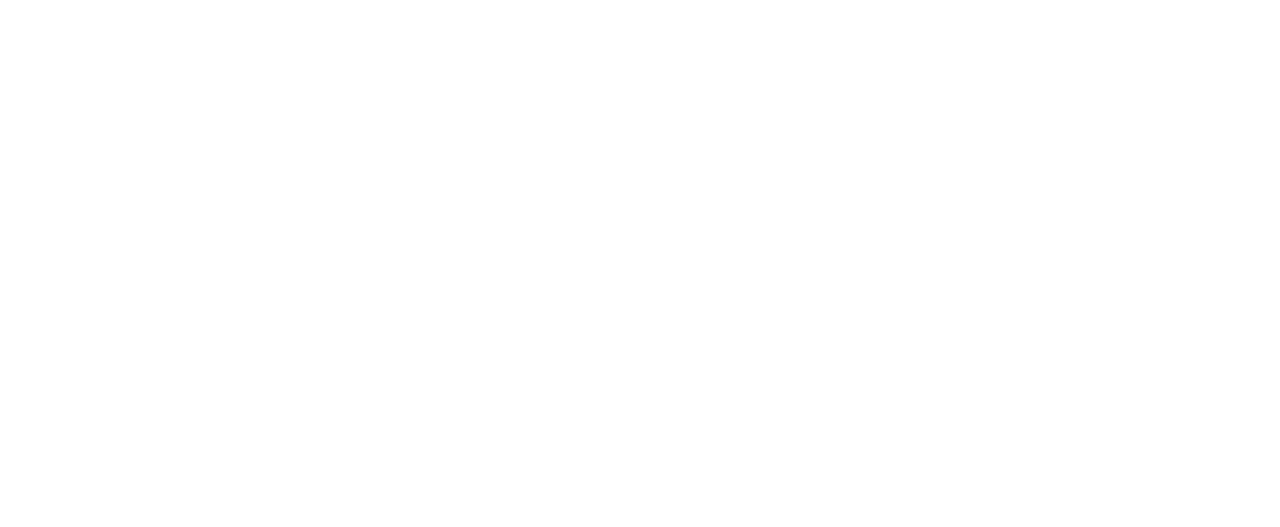
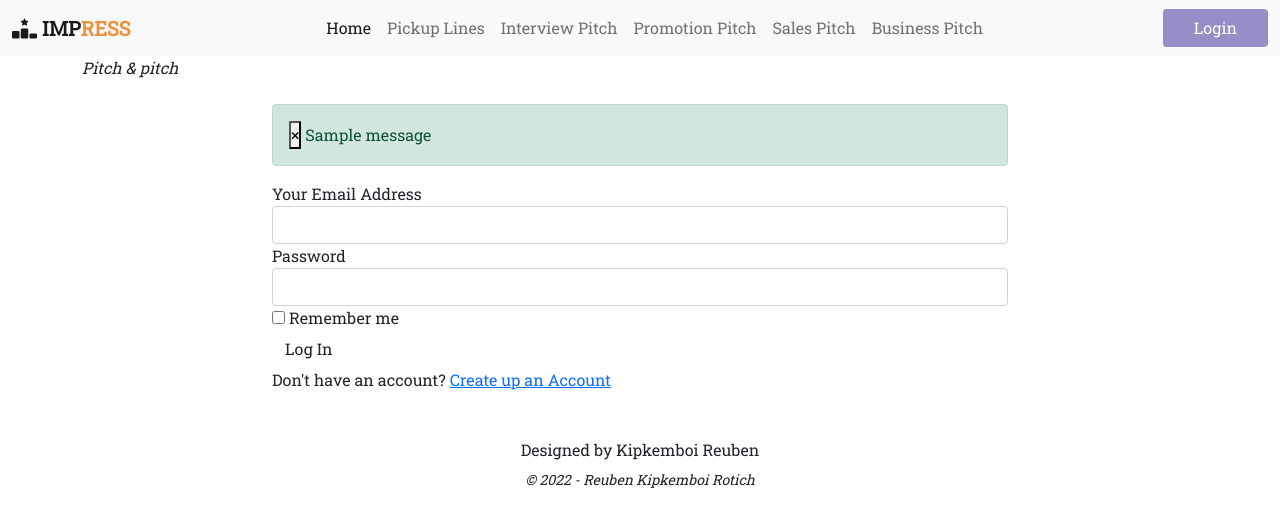
Before and after one commit to Reuben-Kipkemboi/Pitches-App, a Flask app: page /user-authentication/login in a window 1280 px wide. Before the commit the part shown is empty. Shown: the top 527 px of the page. Run offline with Flask 2, Linux system fonts and the light colour scheme; tables that the repository leaves empty hold one stand-in row (values such as "Sample post"); one stand-in notice (Sample message) is shown; some libraries are stand-ins or nearby versions.

Commit message:
ft:login and register function - implements login and register system feature

```diff
--- a/app/__init__.py
+++ b/app/__init__.py
@@ -2,6 +2,8 @@
 from config import config_options
 # making use of SQL ALchemy
 from flask_sqlalchemy import SQLAlchemy
+from flask_bootstrap import Bootstrap
+
 
 #**********Handling user login************************
 from flask_login import LoginManager
@@ -32,5 +34,6 @@
     #Initializing the extensions from flask
     db.init_app(app)
     login_manager.init_app(app)
+    bootstrap = Bootstrap(app)
 
     return app
--- a/app/auth/__init__.py
+++ b/app/auth/__init__.py
@@ -2,4 +2,4 @@
 
 auth = Blueprint('auth',__name__)
 
-from . import views
+from . import views,forms
--- /dev/null
+++ b/app/auth/forms.py
@@ -0,0 +1,24 @@
+from flask_wtf import FlaskForm
+from wtforms import StringField, PasswordField, SubmitField
+from wtforms.validators import DataRequired, Email, EqualTo
+from ..models import User
+from wtforms import StringField, PasswordField, BooleanField, SubmitField
+
+#user register form
+class RegistrationForm(FlaskForm):
+    email = StringField('Provide a valid Email Address',
+                        validators=[DataRequired(), Email()])
+    username = StringField('Provide your username',
+                           validators=[DataRequired()])
+    password = PasswordField('User Password', validators=[DataRequired(), EqualTo(
+        'password_confirm', message='Your two Passwords must match')])
+    password_confirm = PasswordField(
+        'Confirm Your Password', validators=[DataRequired()])
+    submit = SubmitField('click To Sign Up')
+
+#login form
+class LoginForm(FlaskForm):
+    email = StringField('Your Email Address',validators=[DataRequired(),Email()])
+    password = PasswordField('Password',validators =[DataRequired()])
+    remember = BooleanField('Remember me')
+    submit = SubmitField('Log In')
--- a/app/auth/views.py
+++ b/app/auth/views.py
@@ -1,6 +1,44 @@
-from flask import render_template
+from flask import render_template,redirect,url_for, flash, request
+#Flash function helps in displaying error message to the user.....
+from flask_login import login_user, logout_user, login_required
+from ..models import User
 from . import auth
+from .forms import RegistrationForm,LoginForm
+from .. import db
 
-@auth.route('/login') #path
+#Register view
+@auth.route('/register',methods = ["GET","POST"])
+def register():
+    form = RegistrationForm()
+    if form.validate_on_submit():
+        user = User(email = form.email.data, username = form.username.data,password = form.password.data)
+        db.session.add(user)
+        db.session.commit()
+        return redirect(url_for('auth.login'))
+
+
+    title="Pitch & Pitch New User Account"
+    return render_template('auth/register.html',registration_form = form, title = title)
+
+#User login view
+@auth.route('/login',methods=['GET','POST'])
 def login():
-    return render_template('auth/login.html') # rendering the loginpage
+    login_form = LoginForm()
+    if login_form.validate_on_submit():
+        user = User.query.filter_by(email = login_form.email.data).first()
+        if user is not None and user.verify_password(login_form.password.data):
+            login_user(user,login_form.remember.data)
+            return redirect(request.args.get('next') or url_for('main.index'))
+
+        flash('Invalid username or Password')
+
+    title = "Pitch & pitch login"
+    return render_template('auth/login.html',login_form = login_form,title=title)
+
+#LOgout view
+@auth.route('/logout')
+@login_required
+def logout():
+    logout_user()
+    return redirect(url_for("main.index"))
+#This will logout the user pitch&Pitch  application, then redirects the user to the index page.
--- a/app/templates/auth/login.html
+++ b/app/templates/auth/login.html
@@ -0,0 +1,25 @@
+{% extends 'base.html'%}
+{% import 'bootstrap/wtf.html' as wtf%}
+
+{% block content %}
+<div class="container">
+    <div class="row">
+      <div class= "col-md-2 text-start">
+          <em>Pitch & pitch</em> </div>
+      <div class="col-md-8 mt-5">
+      <!--Flash message that displays the error to the users -->
+      {% for message in get_flashed_messages() %}
+        <div class="alert alert-success">
+        <button type="button" class="close" data-dismiss="alert">&times;</button>
+        {{ message }}
+        </div>
+      {% endfor %}
+      <!-- Login form where users can log in -->
+      {{wtf.quick_form(login_form)}}
+      <p class="mb-5"> Don't have an account? <a href="{{url_for('auth.register')}}">Create up an Account</a></p>
+     </div>
+     <div class="col-md-2"> </div>
+    </div>
+</div>
+
+{% endblock%}
--- a/app/templates/navbar.html
+++ b/app/templates/navbar.html
@@ -16,9 +16,14 @@
                 <a class="nav-link" href="#">Business Pitch</a>
             </div>
 
-            <div class="navbar-nav">
-                <button type="button" class="btn ms-auto" id="login-btn">Login</button>
-                <button type="button" class="btn"id = "logout-btn">Logout</button>
+            <div class="navbar-nav ">
+                <!-- navbar-right can make it to the right -->
+                {% if current_user.is_authenticated %}
+                <li style="color:white;padding:15px;">{{current_user.username}}</li>
+                <li><a href="{{url_for('auth.logout')}}"> <button type="button" class="btn"id = "logout-btn">Logout</button></a></li>
+                {% else %}
+                <li><a href="{{url_for('auth.login')}}"> <button type="button" class="btn ms-auto" id="login-btn">Login</button></a></li>
+                {%endif%}
             </div>
         </div>
     </div>
```
Also changed, not shown: app/templates/auth/register.html (added, +17 -0 lines).
